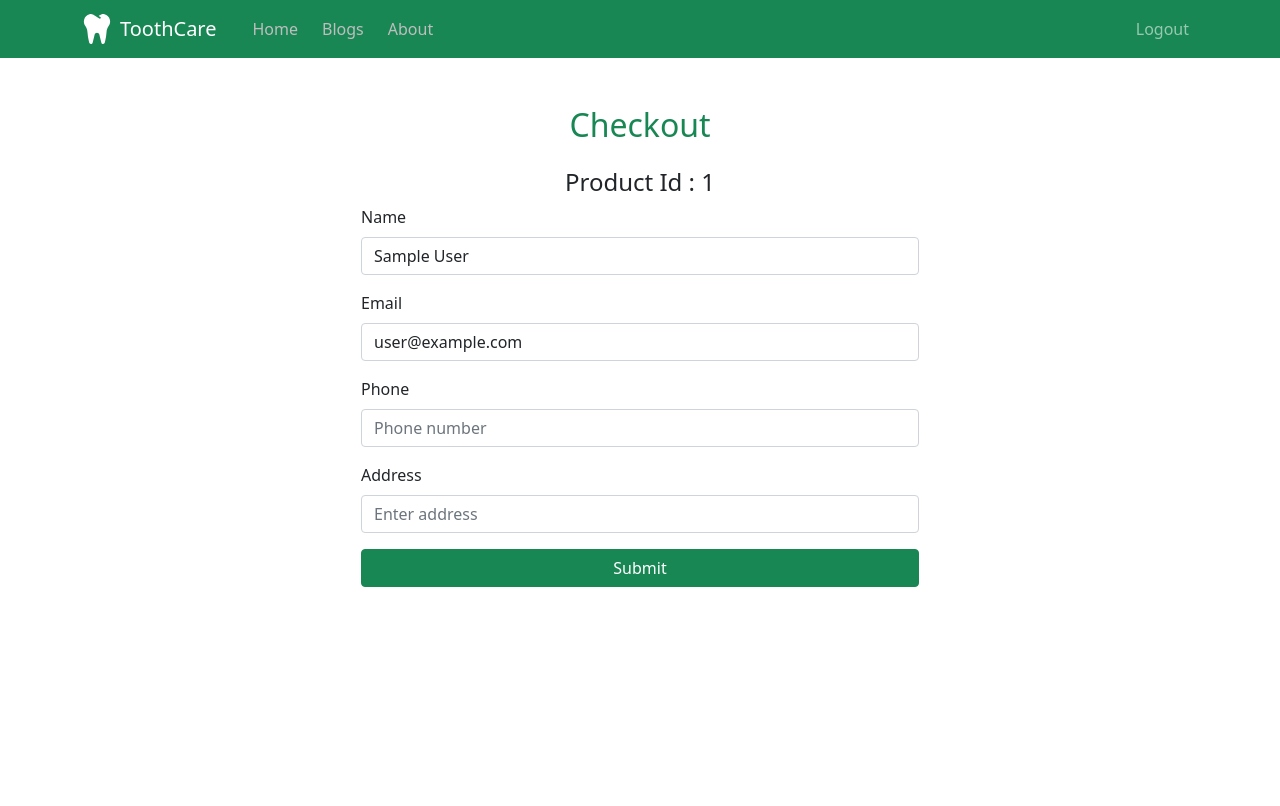
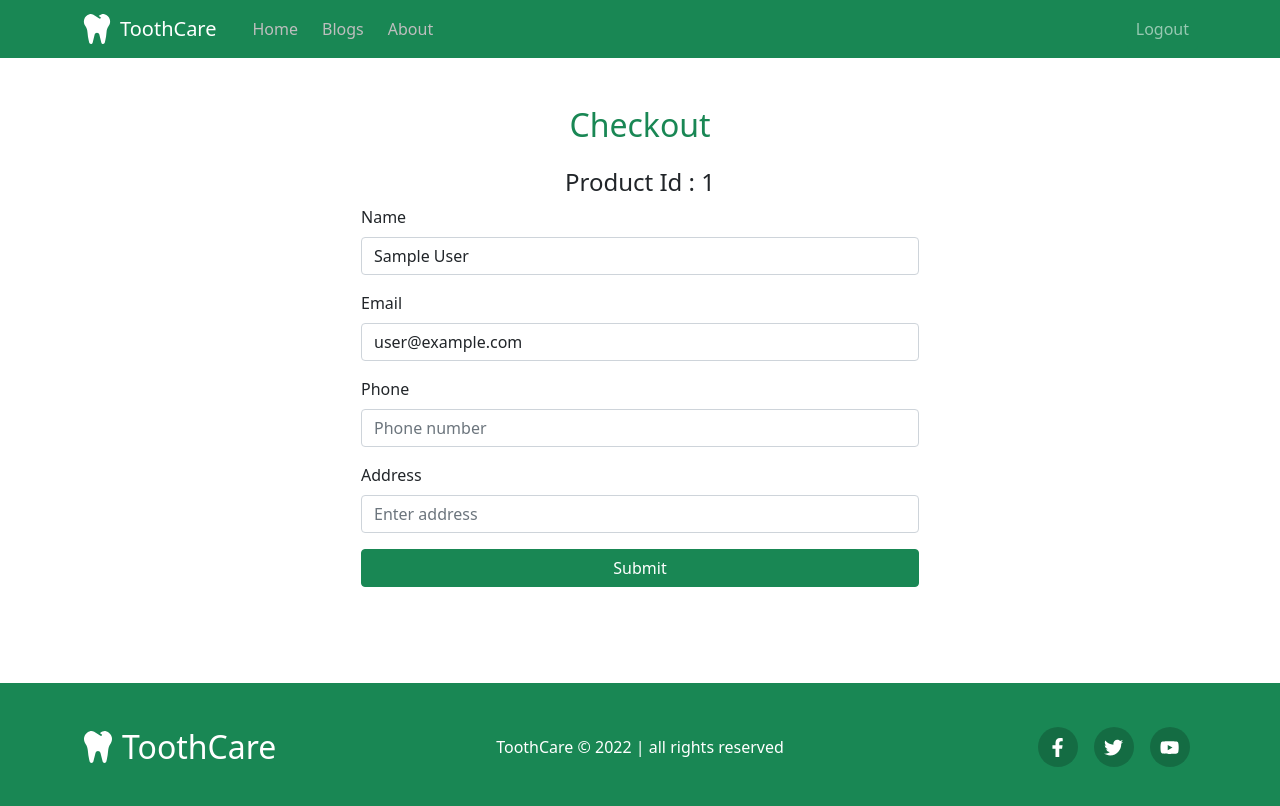
Before and after one commit to ishtiyak98/tooth-care, a React (Create React App) app: page /checkout/1 in a window 1280 px wide. Shown: the top 806 px of the page. Built offline with nearby package versions, Linux system fonts and the light colour scheme; no server answers; sample sign-in values are in the browser's storage.

Commit message:
comment added

```diff
--- a/src/App.js
+++ b/src/App.js
@@ -16,6 +16,7 @@ function App() {
     <div>
       <Header></Header>
 
+      {/* ------------ Website Route section---------------- */}
       <Routes>
         <Route path="/" element={<Home></Home>}></Route>
         <Route path="/home" element={<Home></Home>}></Route>
--- a/src/components/ForgotPassword/ForgotPassword.js
+++ b/src/components/ForgotPassword/ForgotPassword.js
@@ -12,12 +12,13 @@ const ForgotPassword = () => {
 
   const [email, setEmail] = useState("");
 
-
+  //!------- email-input--------
   const handleEmail = (e) => {
     const email = e.target.value;
     setEmail(email);
   };
 
+  //!------- Form submit --------
   const handleSubmit = async (e) => {
     e.preventDefault();
     console.log(email);
@@ -25,6 +26,7 @@ const ForgotPassword = () => {
     toast("Password reset email sent!");
   };
 
+  //!------- sending mail toast --------
   useEffect(()=>{
     if(sending){
         toast("sending mail...");
--- a/src/components/Login/Login.js
+++ b/src/components/Login/Login.js
@@ -1,5 +1,5 @@
 import React, { useEffect, useState } from "react";
-import { Button, Form, Spinner } from "react-bootstrap";
+import { Button, Form } from "react-bootstrap";
 import { useSignInWithEmailAndPassword } from "react-firebase-hooks/auth";
 import { Link, useLocation, useNavigate } from "react-router-dom";
 import Swal from "sweetalert2";
@@ -8,7 +8,7 @@ import LoginWithApp from "../LoginWithApp/LoginWithApp";
 import "./Login.css";
 
 const Login = () => {
-  const [signInWithEmailAndPassword, user, loading, error] = useSignInWithEmailAndPassword(auth);
+  const [signInWithEmailAndPassword, user, error] = useSignInWithEmailAndPassword(auth);
   const navigate = useNavigate();
   let location = useLocation();
 
--- a/src/components/LoginWithApp/LoginWithApp.js
+++ b/src/components/LoginWithApp/LoginWithApp.js
@@ -12,6 +12,7 @@ const LoginWithApp = () => {
   let navigate = useNavigate();
   let from = location.state?.from?.pathname || "/";
 
+  //!--------google Sign-in--------
   const handleGoogle = () => {
     signInWithGoogle();
   };
@@ -25,6 +26,7 @@ const LoginWithApp = () => {
     navigate(from, { replace: true });
   }
 
+  //!--------google Sign-in Error --------
   useEffect(() => {
     if (googleError) {
       Swal.fire({
@@ -35,7 +37,6 @@ const LoginWithApp = () => {
     }
   }, [googleError]);
 
-  console.log(googleError);
 
   return (
     <div>
--- a/src/components/MyServices/MyServices.js
+++ b/src/components/MyServices/MyServices.js
@@ -4,6 +4,7 @@ import ServiceCard from "../ServiceCard/ServiceCard";
 const MyServices = () => {
     const [services, setServices]=useState([]);
 
+    //!----------fetch data from JSON--------
     useEffect( ()=>{
         fetch("services.json")
         .then(response => response.json())
--- a/src/components/RequireAuth/RequireAuth.js
+++ b/src/components/RequireAuth/RequireAuth.js
@@ -9,6 +9,7 @@ const RequireAuth = ({ children }) => {
   let location = useLocation();
   console.log(user);
 
+  //!-------------loading spinner while refreshing --------------
   if (loading) {
     return (
       <div className="position-absolute top-50 start-50 translate-middle">
@@ -17,6 +18,7 @@ const RequireAuth = ({ children }) => {
     );
   }
 
+  //!------------- Redirect page function --------------
   if (!user) {
     return <Navigate to="/login" state={{ from: location }} replace />;
   }
--- a/src/components/ServiceCheckout/ServiceCheckout.js
+++ b/src/components/ServiceCheckout/ServiceCheckout.js
@@ -5,11 +5,13 @@ import { useAuthState } from "react-firebase-hooks/auth";
 import auth from "../../firebase.init";
 import { ToastContainer, toast } from "react-toastify";
 import "react-toastify/dist/ReactToastify.css";
+import Footer from "../Footer/Footer";
 
 const ServiceCheckout = () => {
   const [user] = useAuthState(auth);
   const { id } = useParams();
 
+  //!----------Checkout Toast------------
   const handleCheckout = (event) => {
     event.preventDefault();
 
@@ -18,6 +20,7 @@ const ServiceCheckout = () => {
 
   console.log(user);
   return (
+    <div>
       <div className="container">
         <h2 className="text-center text-success mt-5 mb-4">Checkout</h2>
         <h4 className="text-center">Product Id : {id}</h4>
@@ -60,6 +63,8 @@ const ServiceCheckout = () => {
           </Form>
         </div>
       </div>
+      <Footer></Footer>
+    </div>
   );
 };
 
--- a/src/components/Signup/Signup.js
+++ b/src/components/Signup/Signup.js
@@ -10,8 +10,8 @@ import auth from "../../firebase.init";
 import LoginWithApp from "../LoginWithApp/LoginWithApp";
 
 const Signup = () => {
-  const [createUserWithEmailAndPassword, user, loading, error] = useCreateUserWithEmailAndPassword(auth, { sendEmailVerification: true });
-  const [updateProfile, updating, updateProfilError] = useUpdateProfile(auth);
+  const [createUserWithEmailAndPassword, user, error] = useCreateUserWithEmailAndPassword(auth, { sendEmailVerification: true });
+  const [updateProfile] = useUpdateProfile(auth);
 
   const [userInfo, setUserInfo] = useState({
     name: "",
@@ -32,6 +32,7 @@ const Signup = () => {
     setUserInfo({ ...userInfo, name });
   };
 
+  //!----------- handle name input ------------
   const handleEmail = (e) => {
     const email = e.target.value;
 
@@ -44,6 +45,7 @@ const Signup = () => {
     }
   };
 
+  //!----------- handle password input -------------
   const handlePassword = (e) => {
     const password = e.target.value;
 
@@ -59,6 +61,7 @@ const Signup = () => {
     }
   };
 
+  //!----------- handle form submit -------------
   const handleSubmit = async (e) => {
     e.preventDefault();
 
@@ -67,6 +70,7 @@ const Signup = () => {
     await updateProfile({ displayName: userInfo?.name });
   };
 
+  //!----------- sweet-alert for successful sign-up -------------
   if (user) {
     Swal.fire({
       title: "Account created!",
@@ -76,6 +80,7 @@ const Signup = () => {
     navigate("/login");
   }
 
+  //!----------- sweet-alert for error -------------
   useEffect(() => {
     if (error) {
       Swal.fire({
```
Lines whose indentation alone changed are shown as unchanged.
